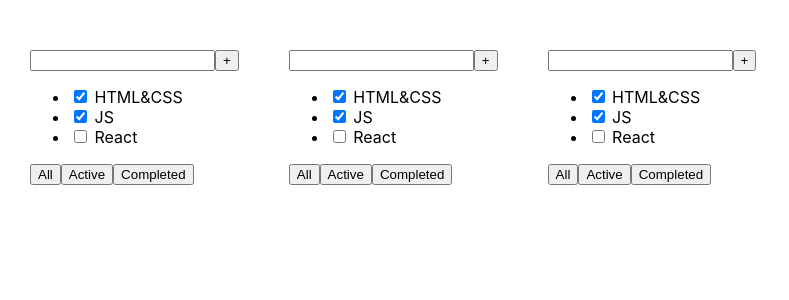
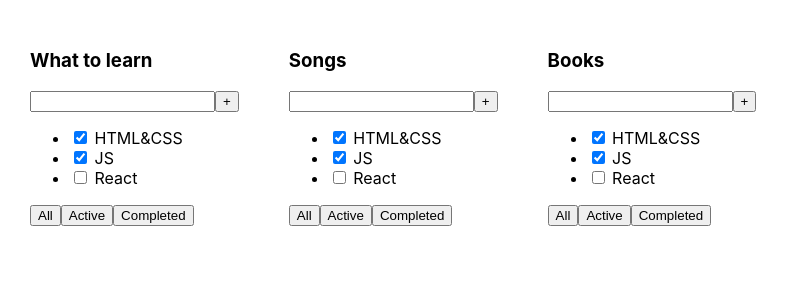
Before and after one commit to ibdkn/1-todolist, a React (Create React App) app: page / in a window 1280 px wide. Shown: the top 300 px of the page, without its empty margins (0-789 px from the left). Built offline with nearby package versions, Linux system fonts and the light colour scheme.

Commit message:
added title transmission via props

```diff
--- a/src/App.tsx
+++ b/src/App.tsx
@@ -5,9 +5,9 @@
 function App() {
     return (
         <div className="App">
-            <Todolist/>
-            <Todolist/>
-            <Todolist/>
+            <Todolist title="What to learn"/>
+            <Todolist title="Songs"/>
+            <Todolist title="Books"/>
         </div>
     );
 }
```
